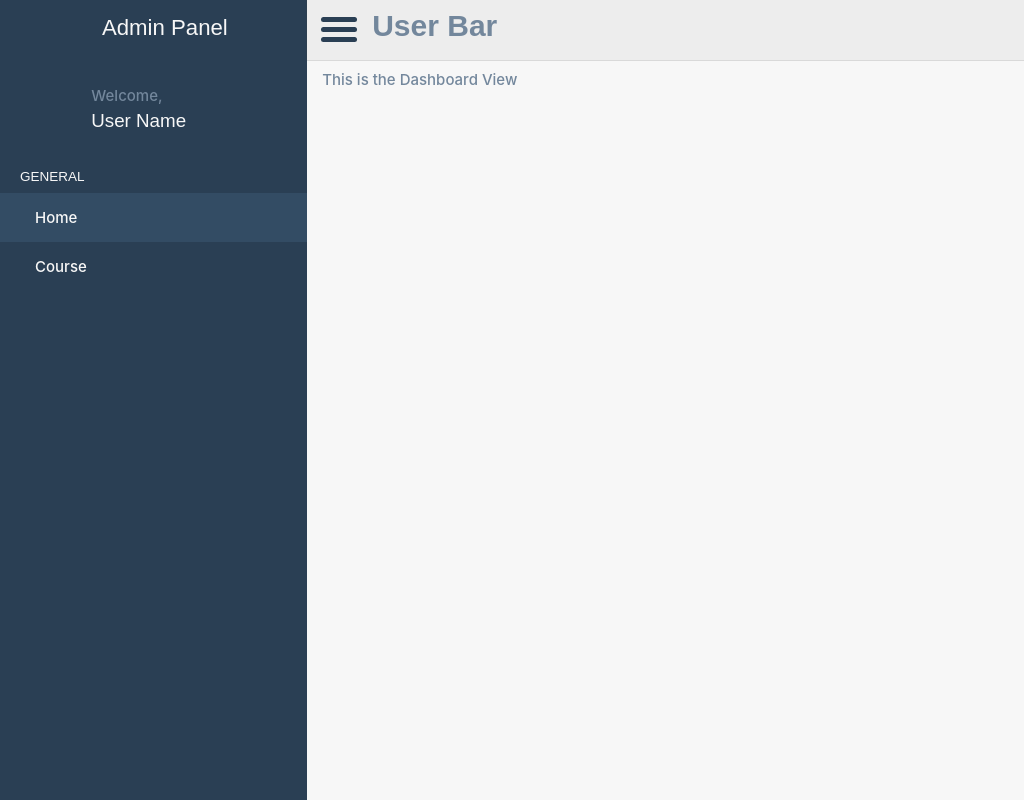
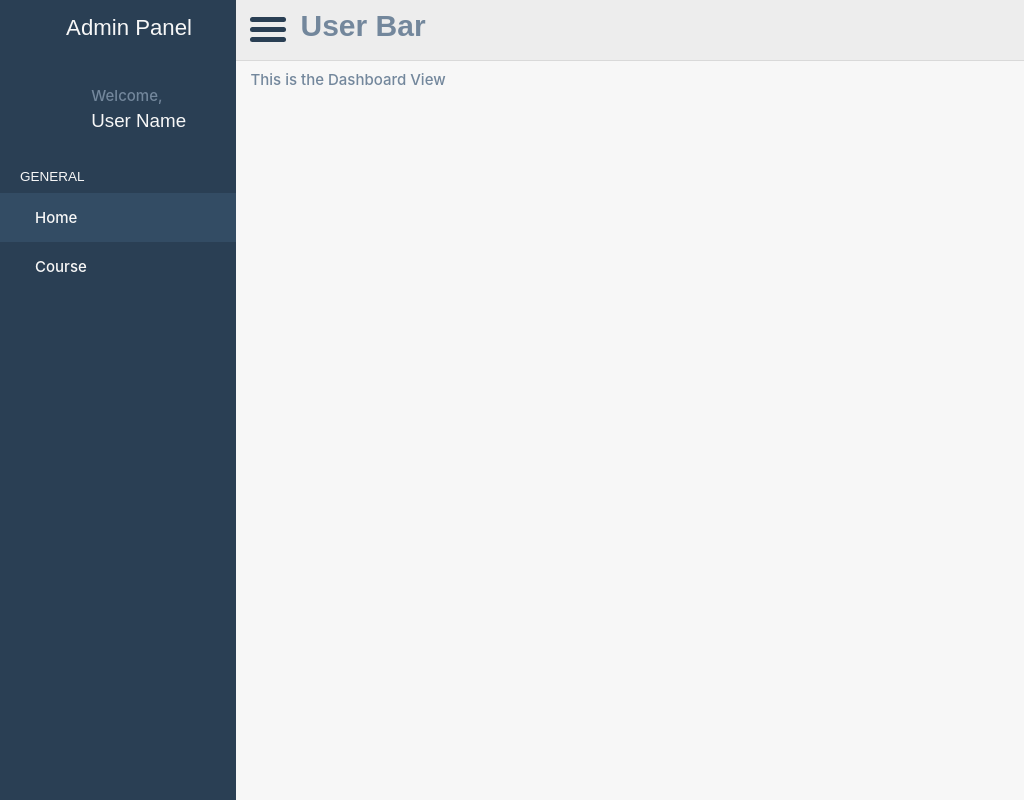
Before and after one commit to gaoliver/react-admin-panel, a React (Create React App) app: page / in a window 1024 px wide. Built offline with nearby package versions, Linux system fonts and the light colour scheme; some icons are missing.

Commit message:
Sidebar Correction

```diff
--- a/src/components/Sidebar/index.scss
+++ b/src/components/Sidebar/index.scss
@@ -1,5 +1,5 @@
 .sidebar-container {
-    width: 23%;
+    width: 18%;
     height: 100vh;
     background-color: var(--gray-800);
     align-items: center;
@@ -14,7 +14,7 @@
         margin-left: -70%;
     }
     @media (min-width: 801px) and (max-width: 1185px) {
-        width: 30%;
+        width: 23%;
         margin-left: 0;
     }
     // App Title
@@ -108,11 +108,11 @@
 }
 
 .active {
-    margin-left: -23%;
+    margin-left: -18%;
     @media (max-width: 800px) {
         margin-left: 0;
     }
     @media (min-width: 801px) and (max-width: 1185px) {
-        margin-left: -30%;
+        margin-left: -23%;
     }
 }
--- a/src/components/Sidebar/index.tsx
+++ b/src/components/Sidebar/index.tsx
@@ -55,7 +55,7 @@ function Sidebar() {
         <div className="user-photo">
           <IoPersonCircleOutline size="4rem" />
         </div>
-        <div className="col-9">
+        <div className="col-8">
           <p>Welcome,</p>
           <h5>User Name</h5>
         </div>
```
